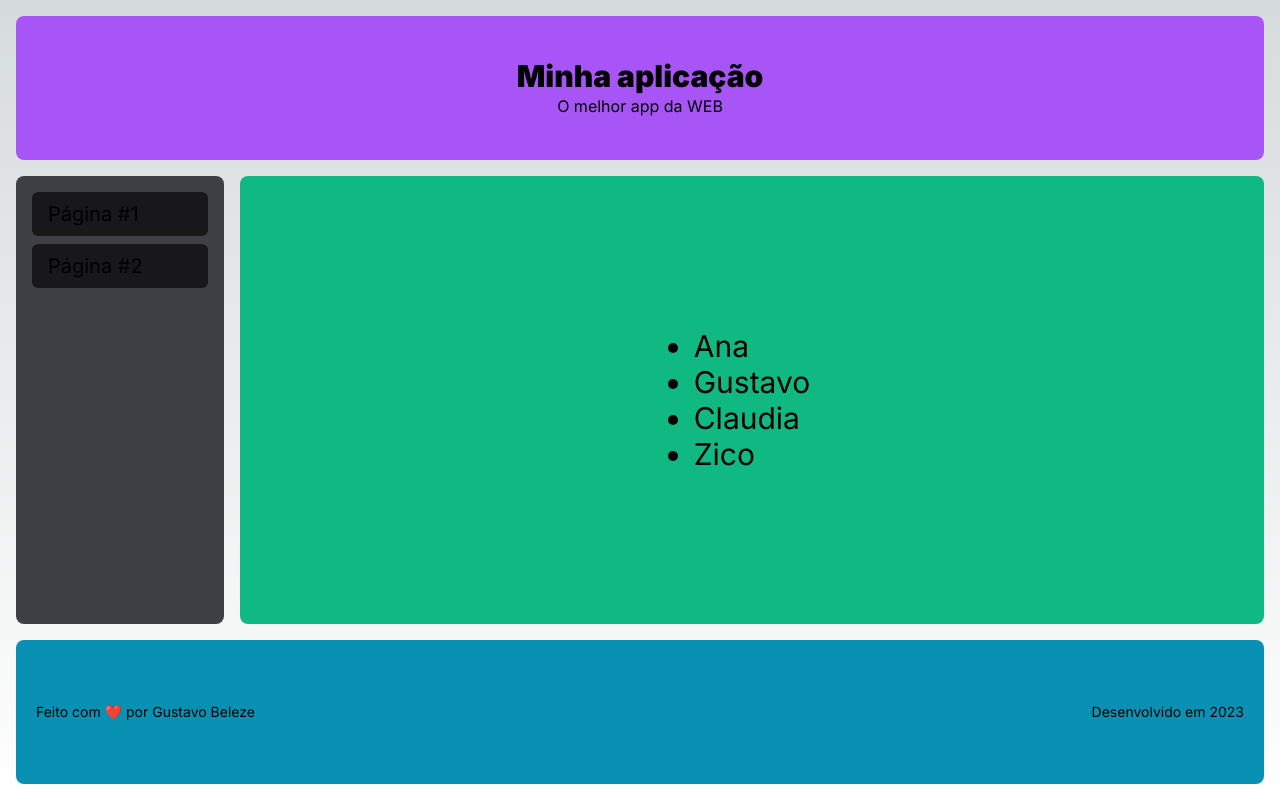
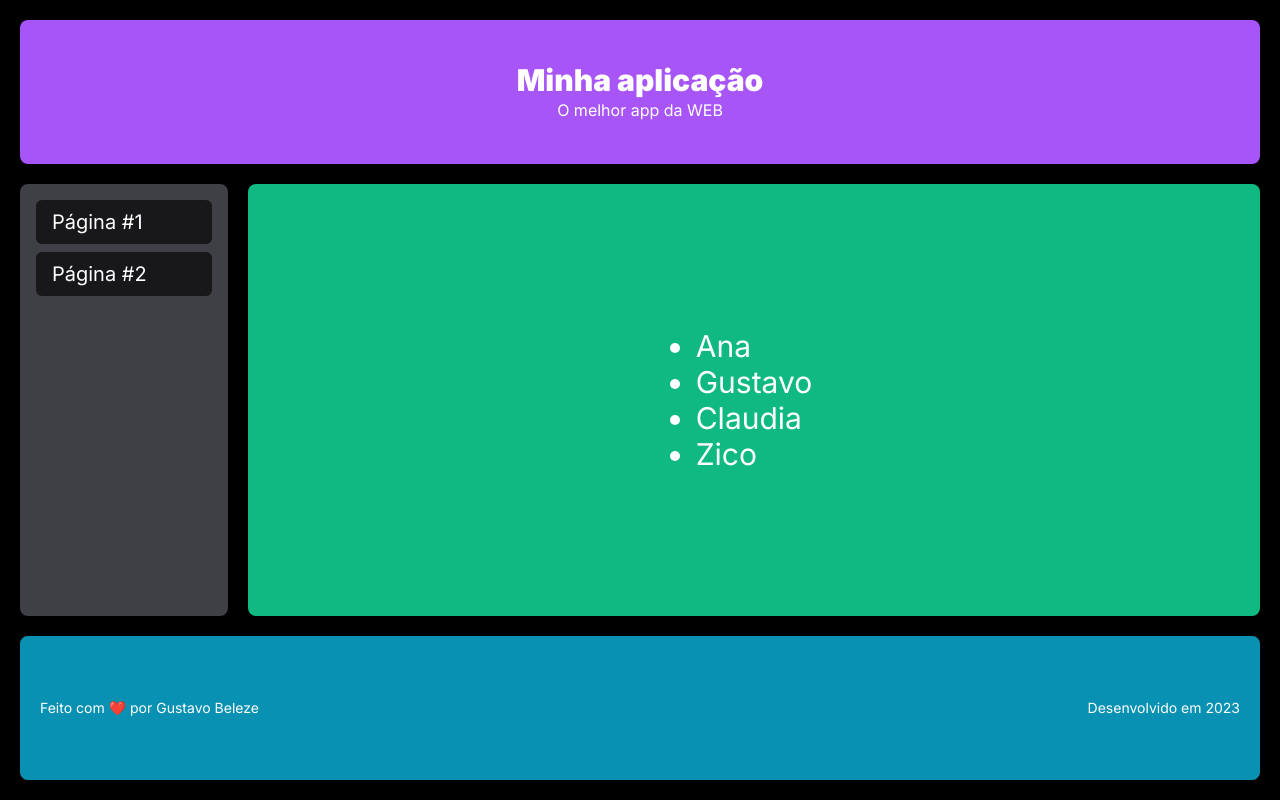
Before and after one commit to Beleze22/react-fundamentos, a Next.js app: page /fundamentos/pagina in a window 1280 px wide. Built offline with nearby package versions, Linux system fonts and the light colour scheme.

Commit message:
Fundamentos de React - Aula 24

```diff
--- a/src/app/fundamentos/pagina/page.tsx
+++ b/src/app/fundamentos/pagina/page.tsx
@@ -1,33 +1,19 @@
-import Menu from "@/components/Menu";
-import Cabecalho from "@/components/cabecalho";
-import Conteudo from "@/components/conteudo";
-import Rodape from "@/components/rodape";
+import PagComponente from "@/components/pagina";
 
 export default function Page() {
   return (
-    <div
-      className="
-  flex flex-col gap-4
-  h-screen
-  p-4
-  "
-    >
-      <Cabecalho titulo="Minha aplicação" subtitulo="O melhor app da WEB" />
-      <div className="flex flex-1 gap-4">
-        <Menu />
-        <Conteudo>
+
+    <PagComponente
+      titulo="Minha aplicação"
+      subtitulo="O melhor app da WEB"
+      autor="Feito com ❤️ por Gustavo Beleze"
+      criadoEm={`Desenvolvido em ${new Date().getFullYear()}`}>
       <ul className="list-disc">
         <li>Ana</li>
         <li>Gustavo</li>
         <li>Claudia</li>
         <li>Zico</li>
       </ul>
-        </Conteudo>
-      </div>
-      <Rodape
-        autor="Feito com ❤️ por Gustavo Beleze"
-        criadoEm={`Desenvolvido em ${new Date().getFullYear()}`}
-      />
-    </div>
+    </PagComponente>
   );
 }
--- a/src/components/pagina.tsx
+++ b/src/components/pagina.tsx
@@ -13,9 +13,13 @@ export default function PagComponente(props: any) {
     bg-black text-white"
     >
       <Cabecalho titulo={props.titulo} subtitulo={props.subtitulo} />
-      <Menu />
-      <Conteudo />
-      <Rodape />
+      <div className="flex flex-1 gap-5">
+        <Menu />
+        <Conteudo>
+          {props.children}
+        </Conteudo>
+      </div>
+      <Rodape autor={props.autor} criadoEm={props.criadoEm} />
     </div>
   );
 }
--- a/src/pages/pagina.tsx
+++ b/src/pages/pagina.tsx
@@ -1,29 +1,15 @@
-import Cabecalho from "@/components/cabecalho";
 import "../app/globals.css";
-import Conteudo from "@/components/conteudo";
-import Rodape from "@/components/rodape";
-import Menu from "@/components/Menu";
+import PagComponente from "@/components/pagina";
 
 export default function Pagina() {
   const ano = new Date().getFullYear();
   return (
-    <div
-      className="
-    flex flex-col h-screen
-    p-5 gap-5
-    bg-black text-white"
-    >
-      <Cabecalho titulo="Minha página" subtitulo="Estou na pasta Pages!" />
-      <div className="flex flex-1 gap-5">
-        <Menu />
-        <Conteudo>
-          <button className="bg-blue-500 p-2 rounded-md">Teste</button>
-        </Conteudo>
-      </div>
-      <Rodape
-        autor="Feito com ❤️ por Gustavo Beleze"
-        criadoEm={`Desenvolvido em ${ano}`}
-      />
-    </div>
+    <PagComponente
+      titulo="Minha página"
+      subtitulo="Estou na pasta Pages!"
+      autor="Feito com ❤️ por Gustavo Beleze"
+      criadoEm={`Desenvolvido em ${ano}`}>
+      <button className="bg-blue-500 p-2 rounded-md">Teste</button>
+    </PagComponente>
   );
 }
--- a/src/pages/teste.tsx
+++ b/src/pages/teste.tsx
@@ -1,24 +1,20 @@
+import "../app/globals.css";
 import PagComponente from "@/components/pagina";
 
 export default function Teste() {
-  function renderizarConteudoPag() {
-    return (
-      <div>
-        <ul className="list-disc">
-          <li>Ana</li>
-          <li>Gustavo</li>
-          <li>Claudia</li>
-          <li>Zico</li>
-        </ul>
-      </div>
-    );
-  }
   return (
-    <div>
-      <PagComponente
-        titulo="Componente Página"
-        subtitulo="Estou usando o componente página"
-      />
-    </div>
+    <PagComponente
+      titulo="Componente Página"
+      subtitulo="Estou usando o componente página"
+      autor="Criado com ❤ por Gustavo Beleze"
+      criadoEm={`Desenvolvido em ${new Date().getFullYear()}`}
+    >
+      <ul className="list-disc">
+        <li>Claudia</li>
+        <li>Gustavo</li>
+        <li>Ana</li>
+        <li>Johson</li>
+      </ul>
+    </PagComponente>
   );
 }
```
Lines whose indentation alone changed are shown as unchanged.
